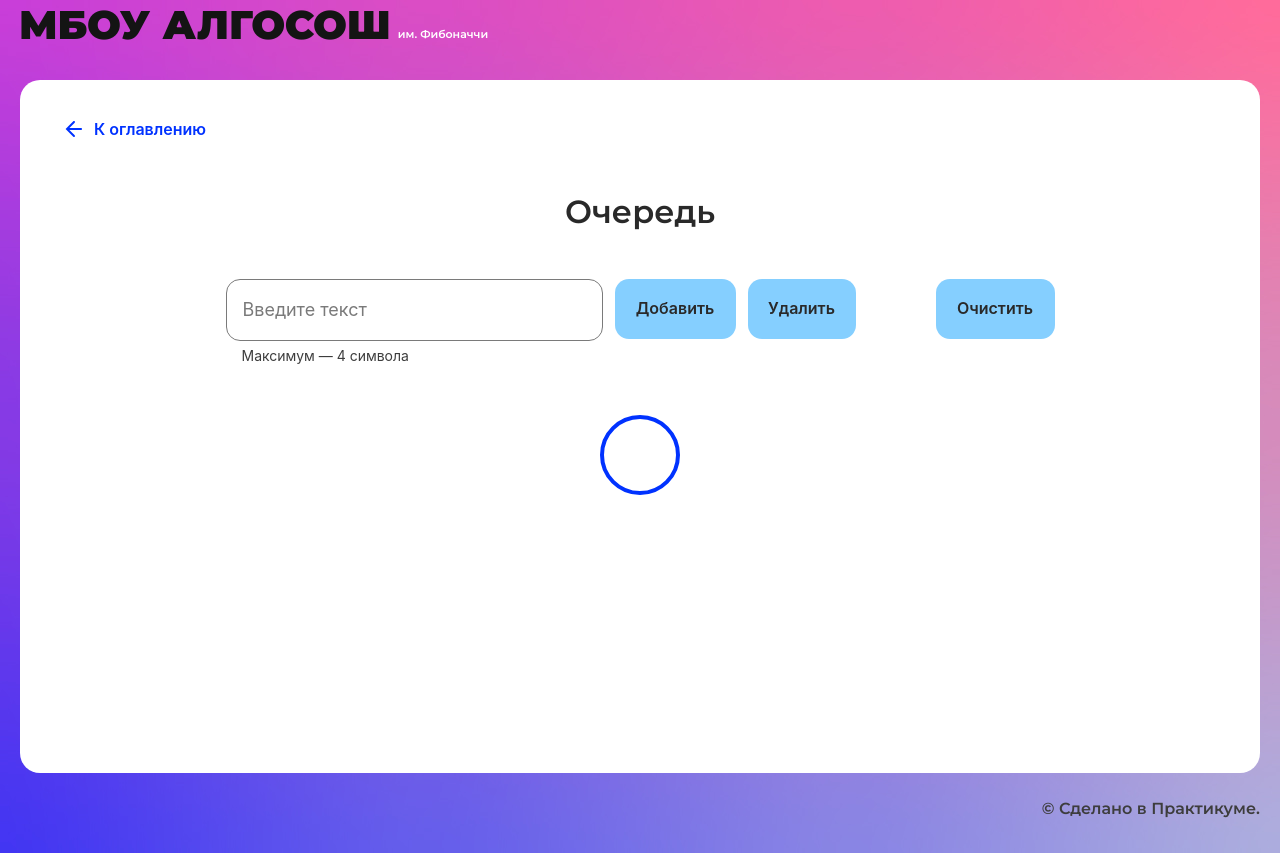
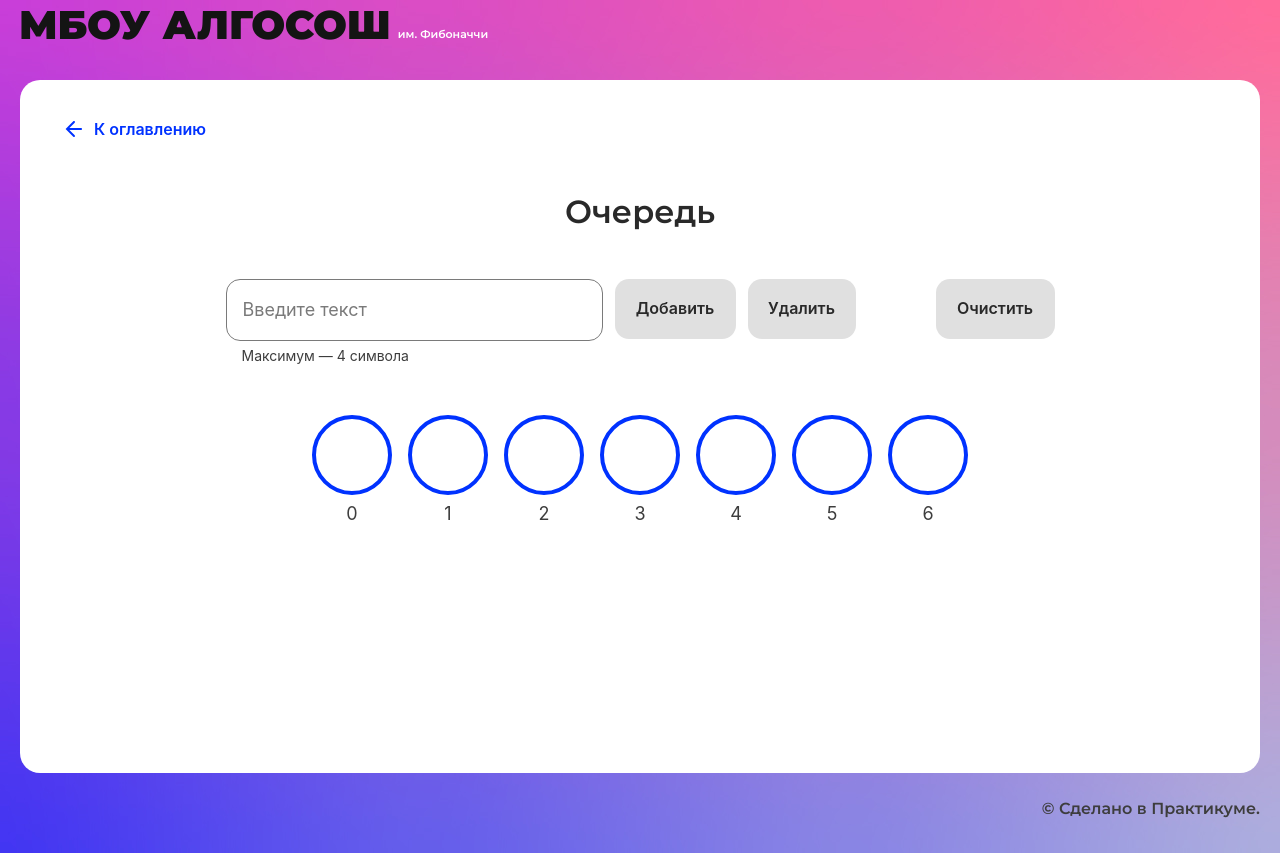
Before and after one commit to elena-sh-r/algososh, a React (Create React App) app: page /queue in a window 1280 px wide. Built offline with nearby package versions, Linux system fonts and the light colour scheme.

Commit message:
feat: queue algorithm implemented

```diff
--- a/src/components/queue-page/queue-page.tsx
+++ b/src/components/queue-page/queue-page.tsx
@@ -1,4 +1,4 @@
-import React from "react";
+import React, {useState, useEffect} from "react";
 import styles from "./queue-page.module.css";
 
 import { SolutionLayout } from "../ui/solution-layout/solution-layout";
@@ -7,18 +7,104 @@ import { Button } from "../ui/button/button";
 import { Circle } from "../ui/circle/circle";
 
 export const QueuePage: React.FC = () => {
+  const [value, setValue] = useState('');
+  const [headIdx, setHeadIdx] = useState(-1);
+  const [tailIdx, setTailIdx] = useState(-1);
+  const [addedIdx, setAddedIdx] = useState(-1);
+  const [deletedIdx, setDeletedIdx] = useState(-1);
+  const [elements, setElements] = useState<string[]>(['','','','','','',''])
+
+  const timeout = 200;
+
+  const enqueue = (item:string) => {
+    if (headIdx < 0) {
+      setHeadIdx(0);
+    }
+
+    let newTailIdx = tailIdx + 1;
+
+    if (newTailIdx > elements.length - 1) {
+      return;
+    }
+
+    const newElements = [...elements];
+    newElements[newTailIdx] = item;
+
+    setElements(newElements);
+    setTailIdx(newTailIdx);
+    setAddedIdx(newTailIdx);
+  }
+
+  const dequeue = () => {
+    let newHeadIdx = headIdx + 1;
+    const newElements = [...elements];
+    newElements[headIdx] = '';
+
+    setElements(newElements);
+
+    if (newHeadIdx > tailIdx) {
+      setHeadIdx(-1);
+      setTailIdx(-1);
+    } else {
+      setHeadIdx(newHeadIdx);
+    }
+
+    setDeletedIdx(-1);
+  }
+
+  const handleChange = (e: any) => {
+    const value = e.target?.value;
+    setValue(value);
+  }
+
+  const handleAdd = (e:any) => {
+    enqueue(value);
+    setValue('');
+  }
+
+  const handleDelete = (e:any) => {
+    setDeletedIdx(headIdx);
+    setValue('');
+  }
+
+  const handleClear = (e:any) => {
+    setHeadIdx(-1);
+    setTailIdx(-1);
+    setElements(['','','','','','','']);
+  }
+
+  useEffect(() => {
+    if (addedIdx < 0) {
+      return;
+    }
+
+    setTimeout(()=>setAddedIdx(-1), timeout);
+  }, [addedIdx]);
+
+  useEffect(() => {
+    if (deletedIdx < 0) {
+      return;
+    }
+
+    setTimeout(()=>dequeue(), timeout);
+  }, [deletedIdx]);
+
   return (
     <SolutionLayout title="Очередь">
       <div className={`${styles.controlsContainer}`}>
         <div className={`${styles.inputsContainer}`}>
-          <Input isLimitText={true} maxLength={4} />
-          <Button text="Добавить" extraClass={`${styles.addButton}`} />
-          <Button text="Удалить" extraClass={`${styles.deleteButton}`} />
+          <Input isLimitText={true} maxLength={4} value={value} onChange={handleChange} />
+          <Button text="Добавить" onClick={handleAdd} extraClass={`${styles.addButton}`} disabled={!value || tailIdx === elements.length - 1} />
+          <Button text="Удалить" onClick={handleDelete} extraClass={`${styles.deleteButton}`} disabled={headIdx === -1 && tailIdx === -1} />
         </div>
-        <Button text="Очистить" extraClass={`${styles.removeButton}`} />
+        <Button text="Очистить" onClick={handleClear} extraClass={`${styles.removeButton}`} disabled={headIdx === -1 && tailIdx === -1} />
       </div>
       <div className={`${styles.circlesContainer}`}>
-        <Circle />
+        {elements.map((letter:string, index:number) =>
+          <Circle key={index} extraClass={index === addedIdx || index === deletedIdx ? `${styles.changingCircleColor}` : ""} letter={letter} head={index === headIdx ? "head" : ""} tail={index.toString() + (index === tailIdx ?
+            `
+              tail` : "")} />
+        )}
       </div>
 
     </SolutionLayout>
```
